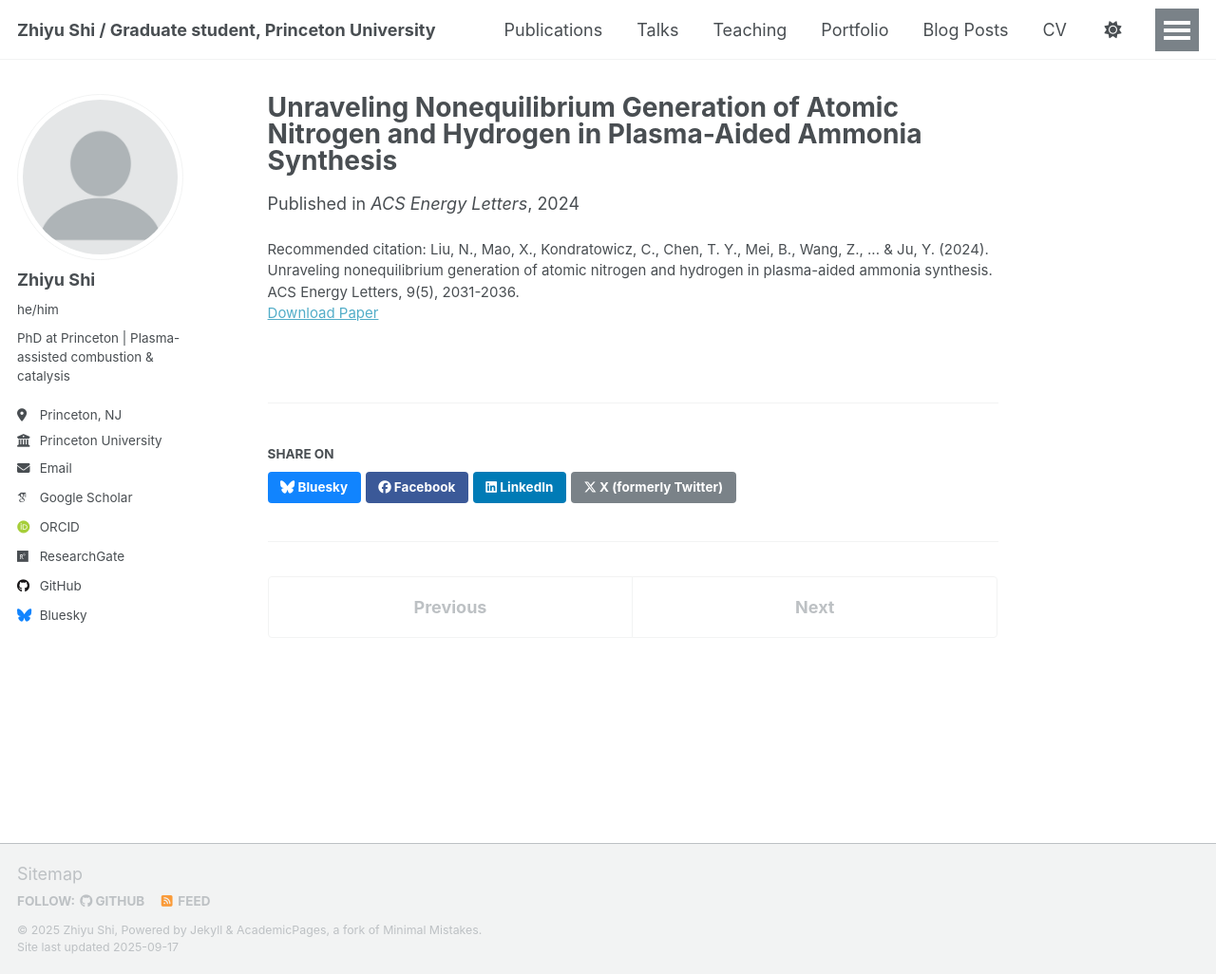
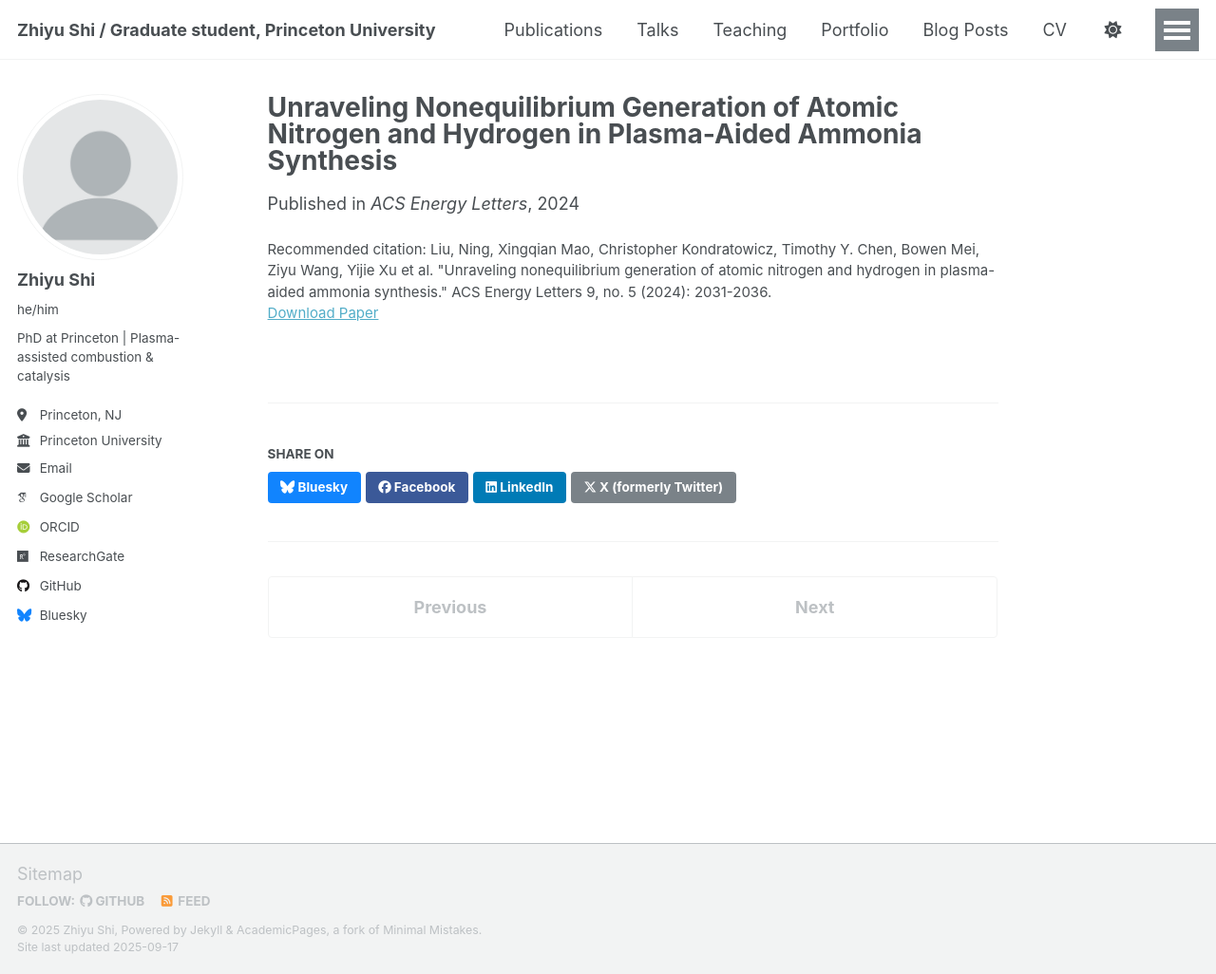
Before and after one commit to Zhi-yu-Shi/zhi-yu-shi.github.io, a Jekyll site: the page built from _publications/2024-04-08-plasma-aided-ammonia-synthesis.md, in a window 1280 px wide and 1026 px high. Shown: the whole window at 95% size. Built offline with Jekyll 4.4.1, drawn with Linux system fonts in a browser that asks for light colours; some web fonts are replaced; a script that is not in the unit is left out; a file with an impossible date is left out.

Commit message:
Update and rename 2024-plasma-aided ammonia synthesis.md to 2024-04-08-plasma-aided-ammonia-synthesis.md

```diff
--- a/_publications/2024-plasma-aided ammonia synthesis.md
+++ b/_publications/2024-04-08-plasma-aided-ammonia-synthesis.md
@@ -3,10 +3,10 @@ title: "Unraveling Nonequilibrium Generation of Atomic Nitrogen and Hydrogen in
 authors: "Ning Liu, Xingqian Mao, Christopher Kondratowicz, Timothy Y Chen, Bowen Mei, Ziyu Wang, Yijie Xu, Hongtao Zhong, Zhiyu Shi, Anatoli Morozov, Arthur Dogariu, Yiguang Ju"
 collection: publications
 category: manuscripts
-permalink: /publications/2024-04-08-plasma-aided ammonia synthesis
+permalink: /publications/2024-04-08-plasma-aided-ammonia-synthesis
 date: 2024-04-08
 year: 2024
 venue: "ACS Energy Letters"
 paperurl: "https://pubs.acs.org/doi/full/10.1021/acsenergylett.4c00729"
-citation: "Liu, N., Mao, X., Kondratowicz, C., Chen, T. Y., Mei, B., Wang, Z., ... & Ju, Y. (2024). Unraveling nonequilibrium generation of atomic nitrogen and hydrogen in plasma-aided ammonia synthesis. ACS Energy Letters, 9(5), 2031-2036."
+citation: 'Liu, Ning, Xingqian Mao, Christopher Kondratowicz, Timothy Y. Chen, Bowen Mei, Ziyu Wang, Yijie Xu et al. "Unraveling nonequilibrium generation of atomic nitrogen and hydrogen in plasma-aided ammonia synthesis." ACS Energy Letters 9, no. 5 (2024): 2031-2036.'
 ---
```
